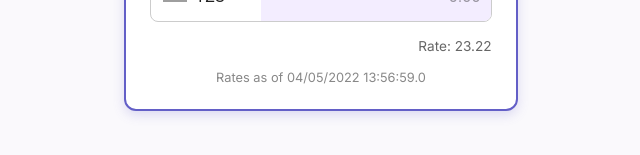
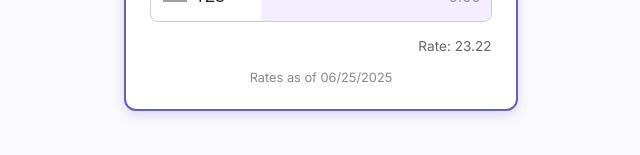
Before and after one commit to Antrikas/Currency-converter, a React (Create React App) app: page / in a window 1280 px wide. Shown: the part 323-478 px from the top of the page, without its empty margins (319-959 px from the left). Built offline with nearby package versions, Linux system fonts and the light colour scheme; grey boxes are pictures that could not be loaded.

Commit message:
Rates as of update

```diff
--- a/src/components/CurrencyConverter.jsx
+++ b/src/components/CurrencyConverter.jsx
@@ -108,7 +108,12 @@ export default function CurrencyConverter() {
       <div className="rate-text">Rate: {to.sellRate}</div>
 
       {/* Footer */}
-      <div className="footer-text">Rates as of {data.data.lastUpdate}</div>
+      <div className="footer-text">Rates as of {new Date().toLocaleString(undefined, {
+      year:   'numeric',
+      month:  '2-digit',
+      day:    '2-digit',
+      })}
+      </div>
     </div>
   );
 }
```
